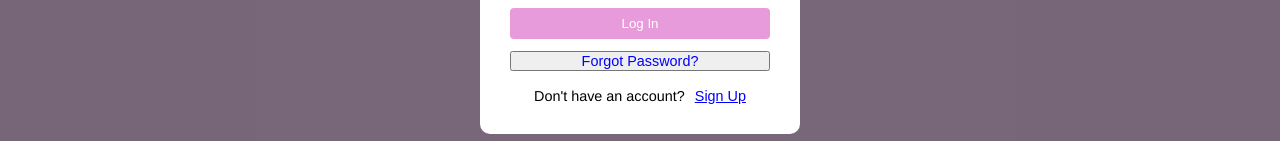
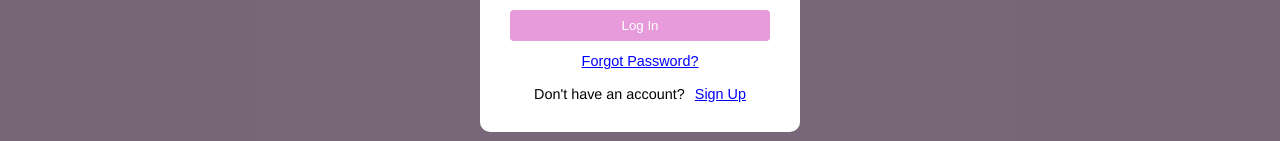
Before and after one commit to MarikaScrepnek/BeautyBuddy, a React (Vite) app in the folder BeautyBuddy-frontend/: page / in a window 1280 px wide. Both pictures are taken after a click on the button "Login / Sign Up". Shown: the part 412-553 px from the top of the page. Built offline with nearby package versions, Linux system fonts and the light colour scheme; no server answers.

Commit message:
make forgot password look like link and not button

```diff
--- a/BeautyBuddy-frontend/src/components/LoginModal.css
+++ b/BeautyBuddy-frontend/src/components/LoginModal.css
@@ -52,11 +52,14 @@ h2 {
   font-size: 0.9rem;
   text-align: center;
   color: blue;
+  border: none;
+  background: none;
+  text-decoration: underline;
+  cursor: pointer;
 }
 
 .modal-forgot-password-link:active {
     transform: scale(0.99);
-    opacity: 0.7;
 }
 
 .modal-signup {
```
